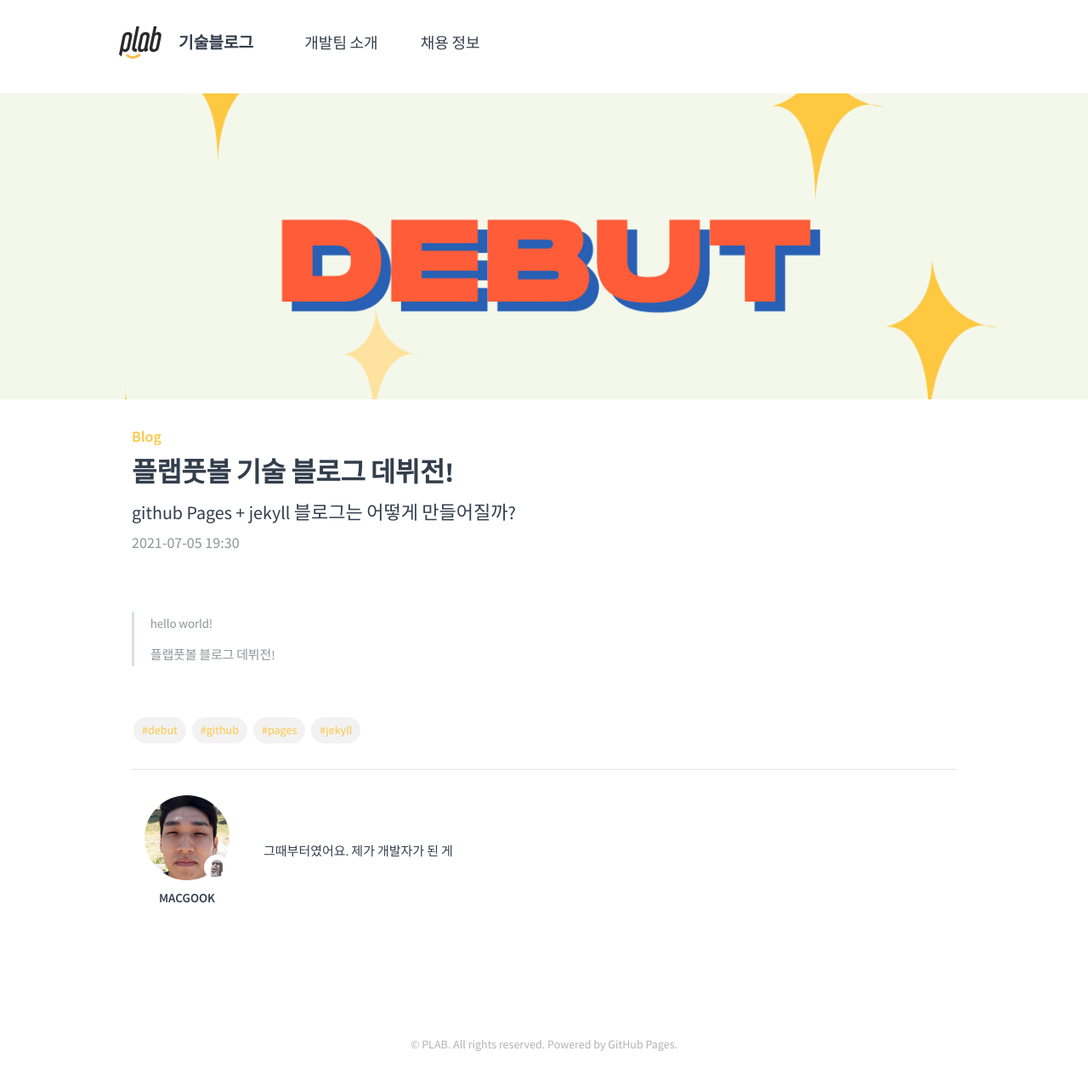
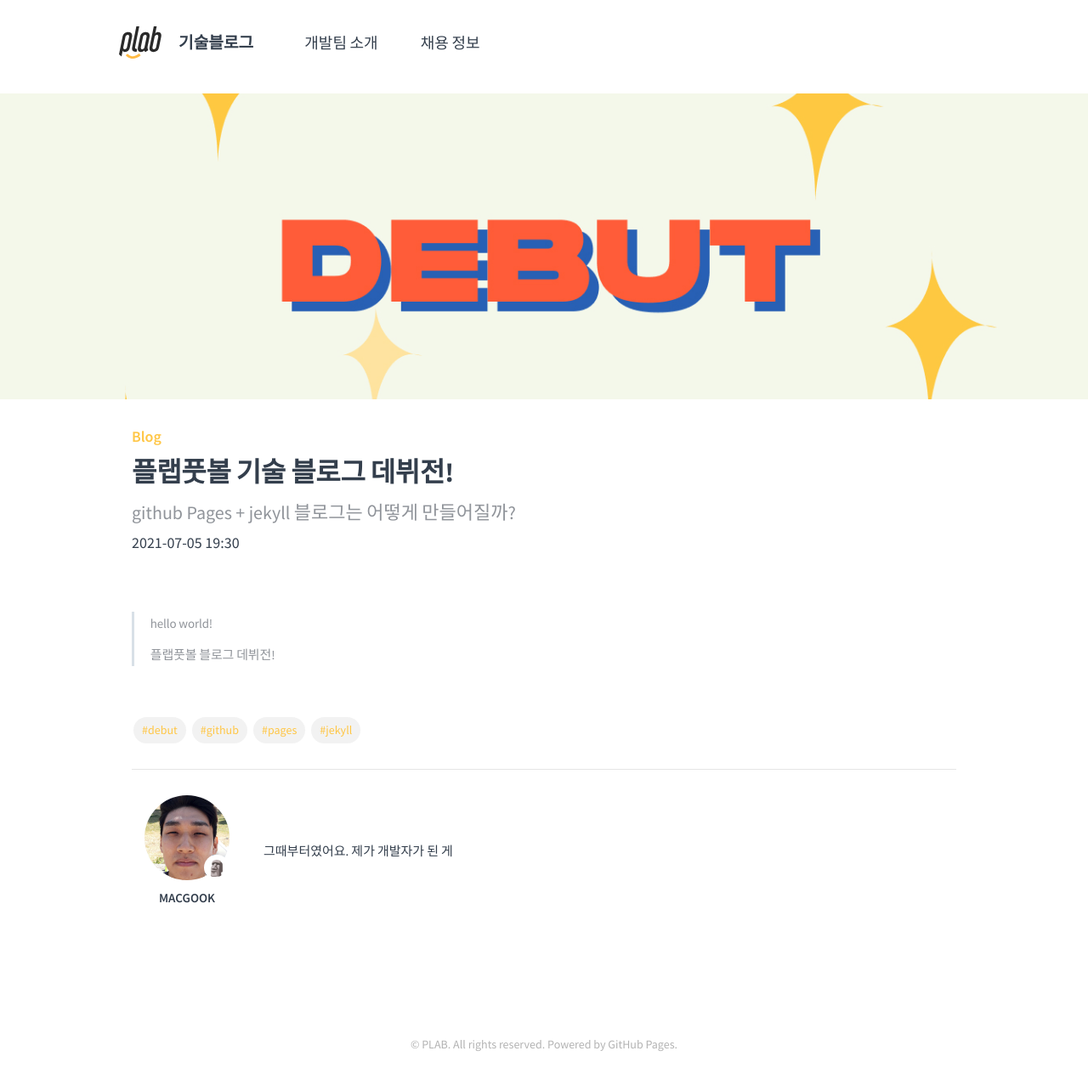
Before and after one commit to myplaycompany/plabfootball.github.io, a Jekyll site: the page built from blog/2107051930/index.md, in a window 1280 px wide. Shown: the whole page at 85% size. Built offline with Jekyll 4.4.1, drawn with Linux system fonts in a browser that asks for light colours.

Commit message:
feature readme ;

```diff
--- a/_sass/_post.scss
+++ b/_sass/_post.scss
@@ -341,6 +341,7 @@ sup {
 	font-weight: 400;
 	font-size: 22px;
 	line-height: 1.5;
+	color: $grey-1;
 
 	@media (max-width: $break-small) {
 		font-size: 20px;
@@ -356,7 +357,7 @@ sup {
 	padding: 0 0 60px 0;
 	font-weight: 400;
 	font-size: 18px;
-	color: $grey-1;
+	color: $grey-0;
 	line-height: 1;
 
 	@media (max-width: $break-small) {
```
Also changed, not shown: README.md, blog/2107051930/img/debut.png (renamed from tech/2107051930/img/debut.png), blog/2107051930/index.md (renamed from tech/2107051930/index.md), blog/index.md (renamed from tech/index.md), 8 other files.
